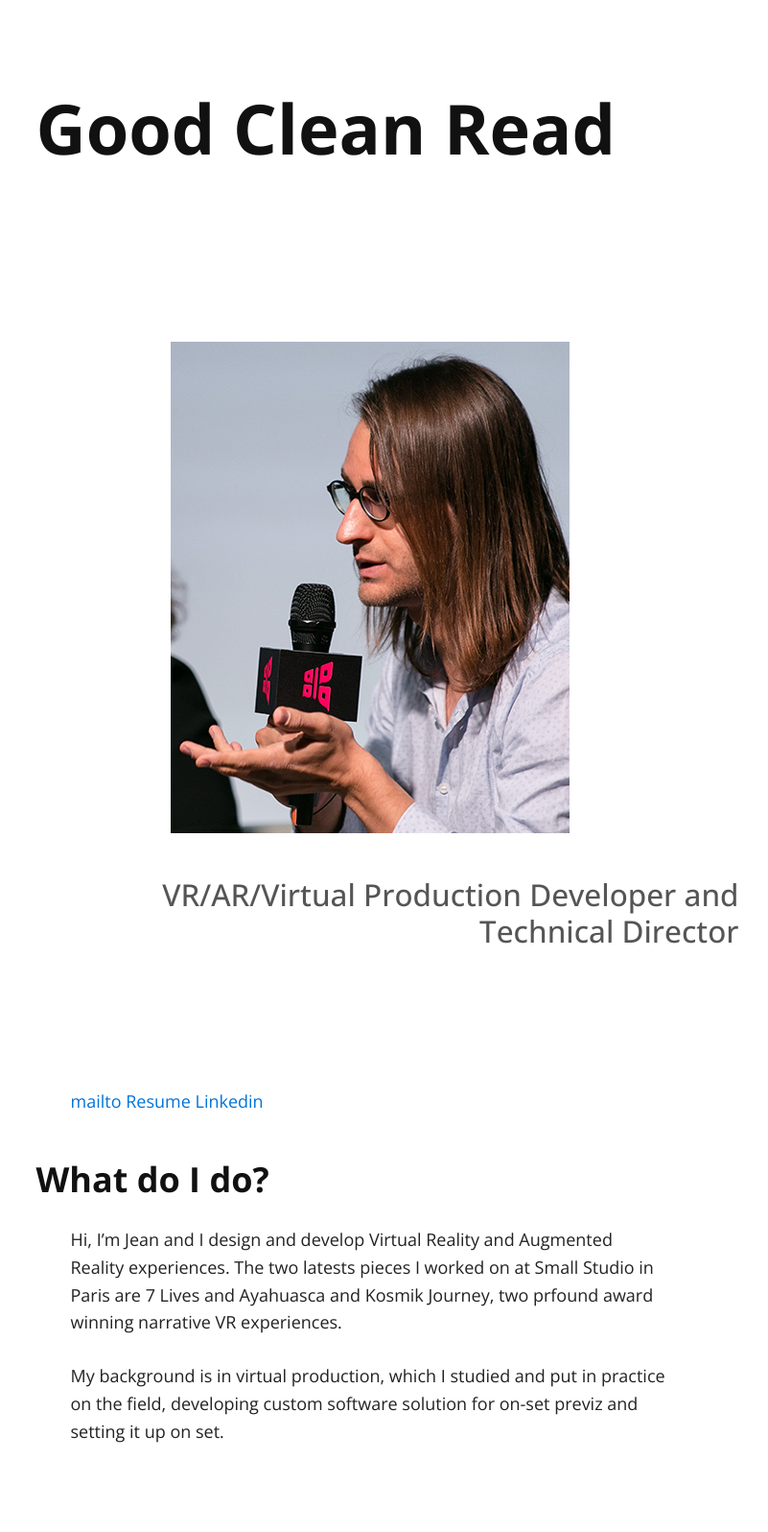
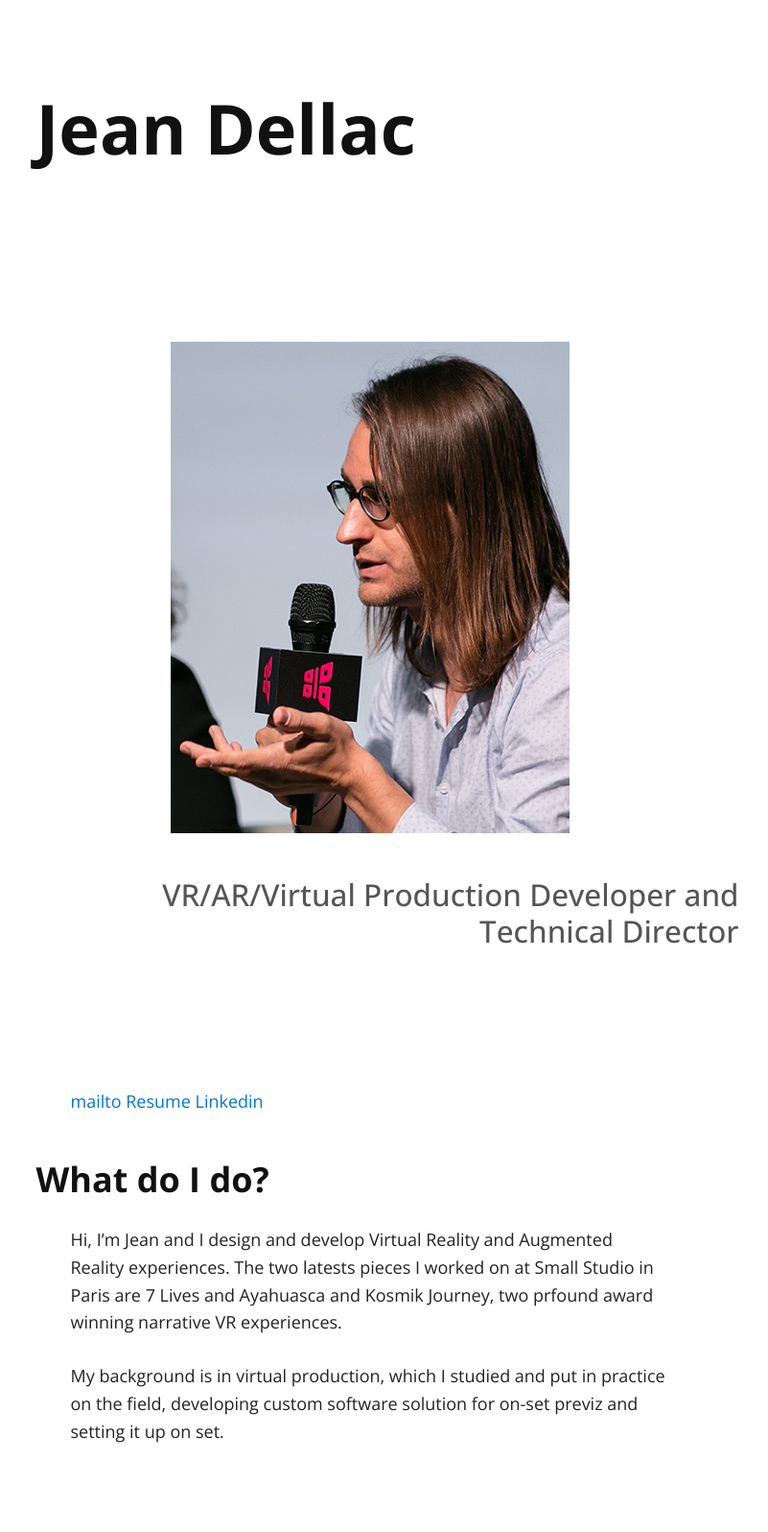
Before and after one commit to JohnJohnXYZ/johnjohnxyz.github.io, a Jekyll site: the page built from index.md, in a window 1280 px wide. Shown: the whole page at 96% size, without its empty margins (254-1055 px from the left). Built offline with Jekyll 4.4.1, drawn with Linux system fonts in a browser that asks for light colours; nearby versions of some CDN libraries.

Commit message:
Update _config.yml

```diff
--- a/_config.yml
+++ b/_config.yml
@@ -1,11 +1,11 @@
 # Site settings
-title: Jean Dellac
-tag_text: Good Clean Read
+title: Jean Dellac - VR/AR/Virtual Production
+tag_text: Jean Dellac
 description: VR/AR/Virtual Production Developer and Technical Director
 url: "http://127.0.0.1:4000"
 baseurl: ""
 
-font-awesome-include: true # make this false if you don't need font-awesome
+font-awesome-include: false # make this false if you don't need font-awesome
 
 # Build settings
 markdown: kramdown
```
